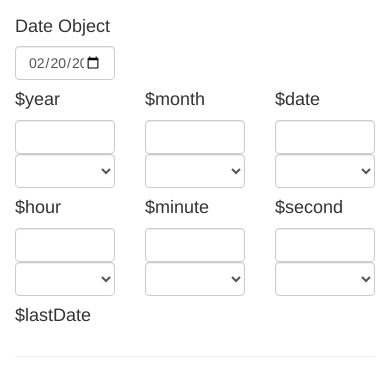
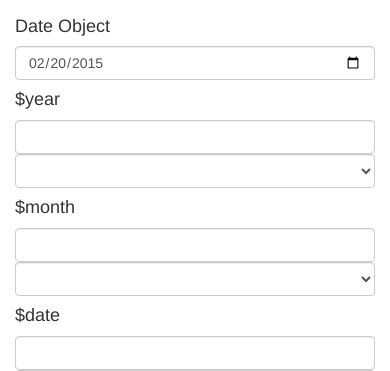
Before and after one commit to endaaman/angular-date-binder, a plain HTML site: page index.html in a window 390 px wide. Shown: the part 211-582 px from the top of the page. Drawn offline with nearby package versions, Linux system fonts and the light colour scheme.

Commit message:
change break point

```diff
--- a/index.html
+++ b/index.html
@@ -33,23 +33,23 @@ angular.module('sampleApp', ['angularDateBinder'])
             <h2>In Directive</h2>
             <p>Date: {{date}}</p>
             <div class="row">
-                <div class="box col-xs-4">
+                <div class="box col-sm-4">
                     <h4>Date Object</h4>
                     <input class="form-control" type="date" ng-model="date">
                 </div>
             </div>
             <div class="row">
-                <div class="box col-xs-4">
+                <div class="box col-sm-4">
                     <h4>$year</h4>
                     <input class="form-control" type="number" ng-model="$year">
                     <select class="form-control" ng-model="$year" ng-options="year for year in range(2000, 2015)"></select>
                 </div>
-                <div class="box col-xs-4">
+                <div class="box col-sm-4">
                     <h4>$month</h4>
                     <input class="form-control" type="number" ng-model="$month">
                     <select class="form-control" ng-model="$month" ng-options="month for month in range(1, 12)"></select>
                 </div>
-                <div class="box col-xs-4">
+                <div class="box col-sm-4">
                     <h4>$date</h4>
                     <input class="form-control" type="number" ng-model="$date">
                     <select class="form-control" ng-model="$date" ng-options="date for date in range(1, $lastDate)"></select>
@@ -57,22 +57,22 @@ angular.module('sampleApp', ['angularDateBinder'])
             </div>
 
             <div class="row">
-                <div class="box col-xs-4">
+                <div class="box col-sm-4">
                     <h4>$hour</h4>
                     <input class="form-control" type="number" ng-model="$hour">
                     <select class="form-control" ng-model="$hour" ng-options="hour for hour in range(0, 23)"></select>
                 </div>
-                <div class="box col-xs-4">
+                <div class="box col-sm-4">
                     <h4>$minute</h4>
                     <input class="form-control" type="number" ng-model="$minute">
                     <select class="form-control" ng-model="$minute" ng-options="minute for minute in range(0, 59)"></select>
                 </div>
-                <div class="box col-xs-4">
+                <div class="box col-sm-4">
                     <h4>$second</h4>
                     <input class="form-control" type="number" ng-model="$second">
                     <select class="form-control" ng-model="$second" ng-options="second for second in range(0, 59)"></select>
                 </div>
-                <div class="box col-xs-4">
+                <div class="box col-sm-4">
                     <h4>$lastDate</h4>
                     {{$lastDate}}
                 </div>
```
